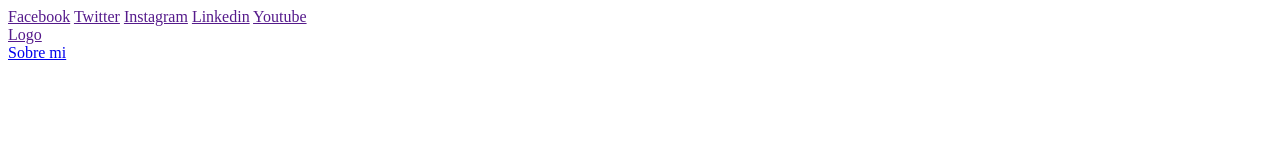
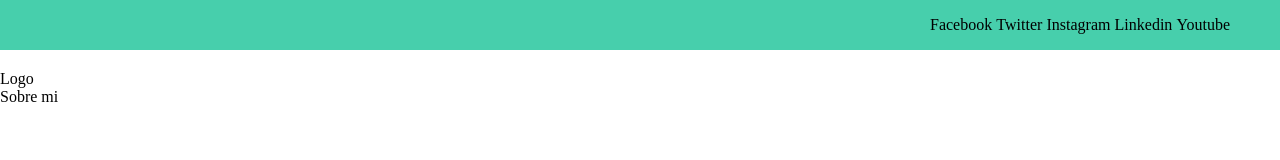
Before and after one commit to omarhernandezrey/39-Curso-Pr-ctico-de-Maquetaci-n-en-CSS.io, a plain HTML site: page index.html in a window 1280 px wide. Drawn offline with Linux system fonts and the light colour scheme; files that its build step writes are made by us from their sources.

Commit message:
6Estilos en el header12:16

```diff
--- a/css/main.css
+++ b/css/main.css
@@ -0,0 +1,40 @@
+body {
+    margin: 0;
+    padding: 0;
+    position: fixed;
+    top: 0;
+    bottom: 0;
+    left: 0;
+    right: 0;
+}
+
+a {
+    text-decoration: none;
+    display: inline;
+    color:black;
+}
+
+header {
+    width: 100%;
+    height: 140px;
+    display: grid;
+    grid-template-rows: 1fr 1fr;
+}
+
+header  .header-icons-container {
+    width: 100%;
+    height: 50px;
+    display: grid;
+    background-color: #47cfac;
+}
+
+header .header-icons-container .icos {
+    width: 300px;
+    height: auto;
+    display: flex;
+    justify-items: flex-end;
+    align-items: center;
+    justify-content: space-between;
+    justify-self: end;
+    margin-right: 50px;
+}
--- a/index.html
+++ b/index.html
@@ -3,14 +3,14 @@
   <head>
     <meta charset="UTF-8" />
     <meta name="viewport" content="width=device-width, initial-scale=1.0" />
-    <title>Document</title>
-    <link rel="stylesheet" href="main.css" />
+    <meta http-equiv="X-UA-Compatible" content="ie=edge">
+    <title>Mi Blog</title>
+    <link rel="stylesheet" href="./css/main.css" />
   </head>
   <body>
     <header>
-      <section>
-        <section>
-          <div>
+        <section class="header-icons-container">
+          <div class="icos">
             <a href="">Facebook</a>
             <a href="">Twitter</a>
             <a href="">Instagram</a>
@@ -19,14 +19,13 @@
           </div>
         </section>
         <nav>
-          <section>
+          <section class="logo-container">
             <a href="">Logo</a>
           </section>
-          <section>
+          <section class="profile-link">
             <a href="perfil.html">Sobre mi</a>
           </section>
         </nav>
-      </section>
     </header>
   </body>
 </html>
```
